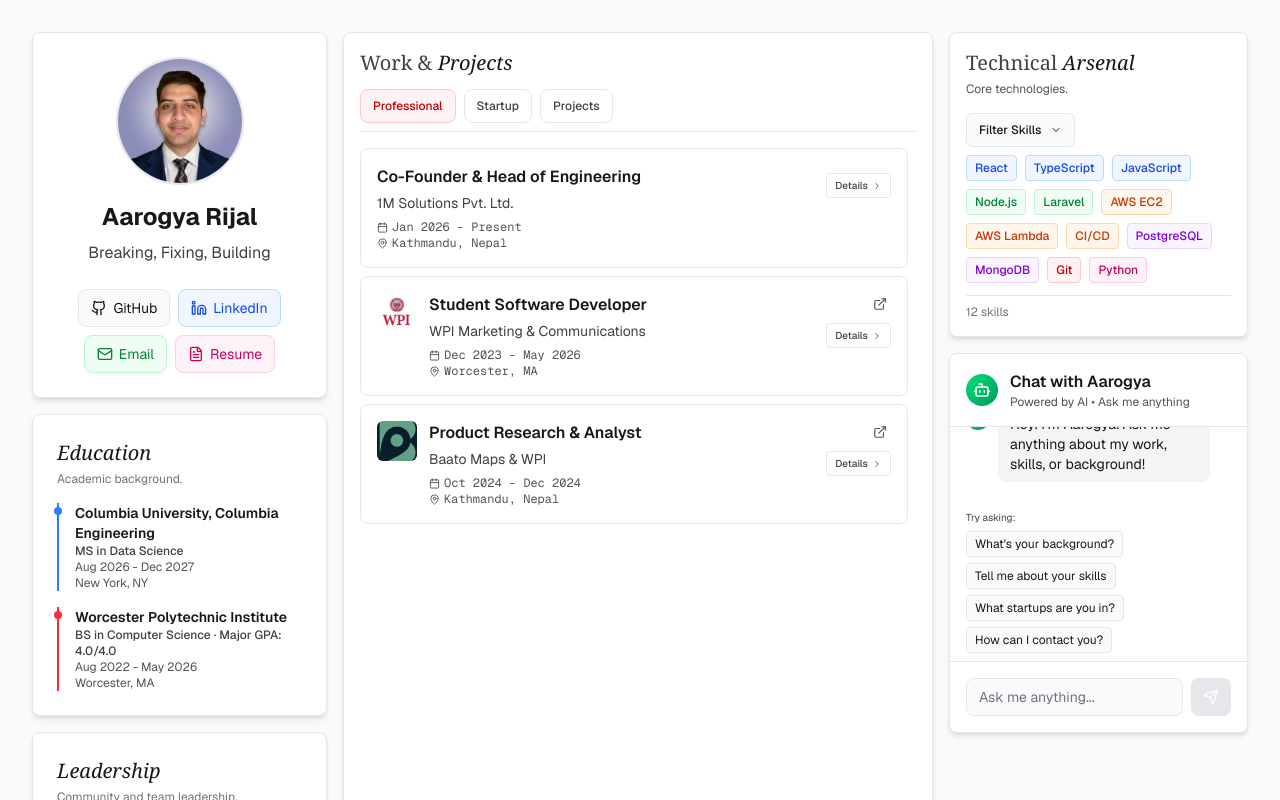
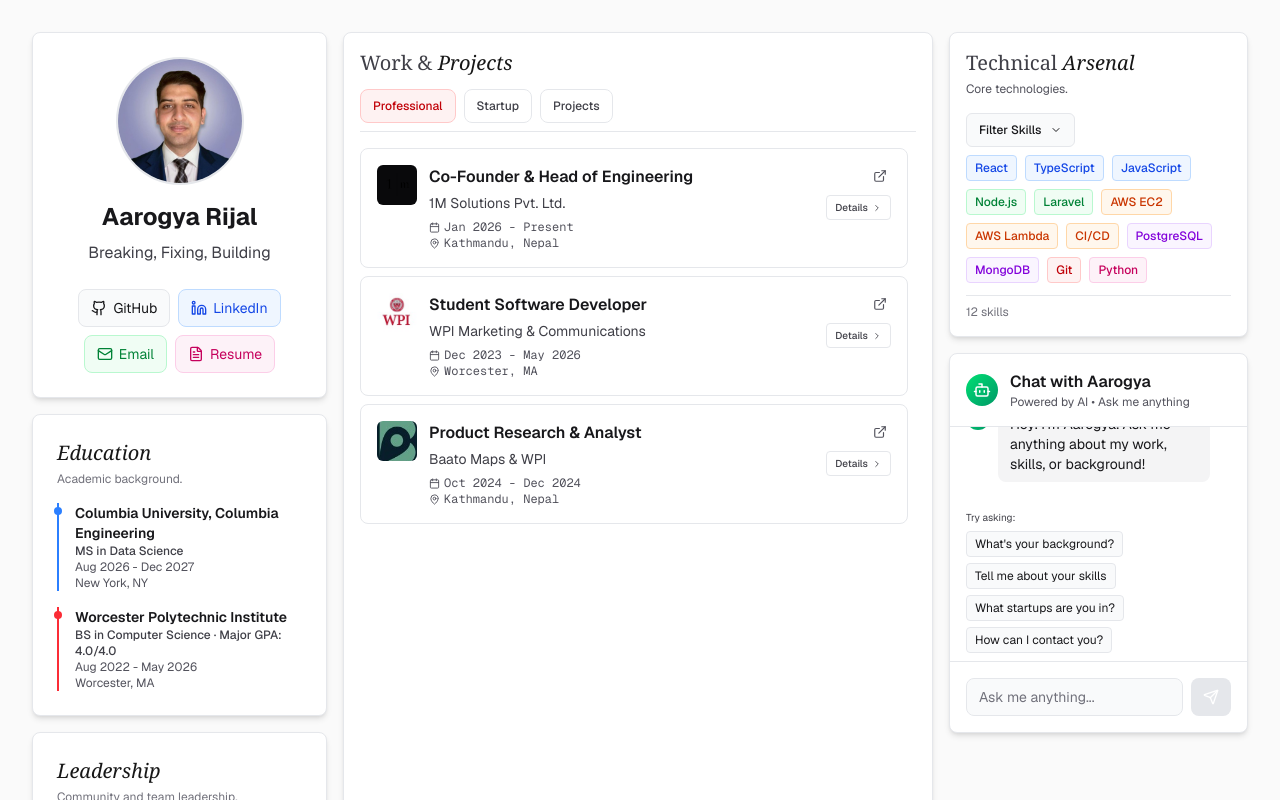
Before and after one commit to aarogyarijal/aarogyarijal, a Next.js app: page / in a window 1280 px wide. Shown: the top 800 px of the page. Built offline with nearby package versions, Linux system fonts and the light colour scheme.

Commit message:
Add 1M Solution and Khel logos

```diff
--- a/app/components/WorkProjects.tsx
+++ b/app/components/WorkProjects.tsx
@@ -29,7 +29,9 @@ const professionalExperiences: Experience[] = [
     date: "Jan 2026 - Present",
     location: "Kathmandu, Nepal",
     description: "Co-founded and scaled a software company building proprietary products and delivering software solutions to 7+ external clients. Lead a 10-person cross-functional team across engineering, product, operations, and marketing.",
-    skills: ["React", "Node.js", "TypeScript", "AWS EC2", "PostgreSQL", "Agile/Scrum"]
+    skills: ["React", "Node.js", "TypeScript", "AWS EC2", "PostgreSQL", "Agile/Scrum"],
+    link: "https://www.1m-solution.com",
+    logo: "/one-m-solution-logo.png"
   },
   {
     id: "wpi",
@@ -83,7 +85,8 @@ const startupExperiences: Experience[] = [
     location: "Startup",
     description: "Co-founded a sports platform connecting 200+ users with 110+ venues, owning product development from MVP through launch.",
     skills: ["React", "TypeScript", "Node.js", "PostgreSQL"],
-    link: "https://khel.it"
+    link: "https://khel.it",
+    logo: "/khel-logo.png"
   }
 ];
 
@@ -151,7 +154,7 @@ function ExperienceCard({
       <div className="flex items-start gap-3">
         {/* Logo */}
         {exp.logo && (
-          <div className={`flex-shrink-0 w-10 h-10 rounded-md overflow-hidden ${exp.id === 'sirkoi' ? 'bg-white p-1' : ''}`}>
+          <div className={`flex-shrink-0 w-10 h-10 rounded-md overflow-hidden ${exp.id === 'sirkoi' ? 'bg-white p-1' : exp.id === 'one-million-solutions' || exp.id === 'khel' ? 'bg-zinc-950 p-1' : ''}`}>
             <Image
               src={exp.logo}
               alt={`${exp.title} logo`}
```
Also changed, not shown: public/khel-logo.png (added), public/one-m-solution-logo.png (added).
